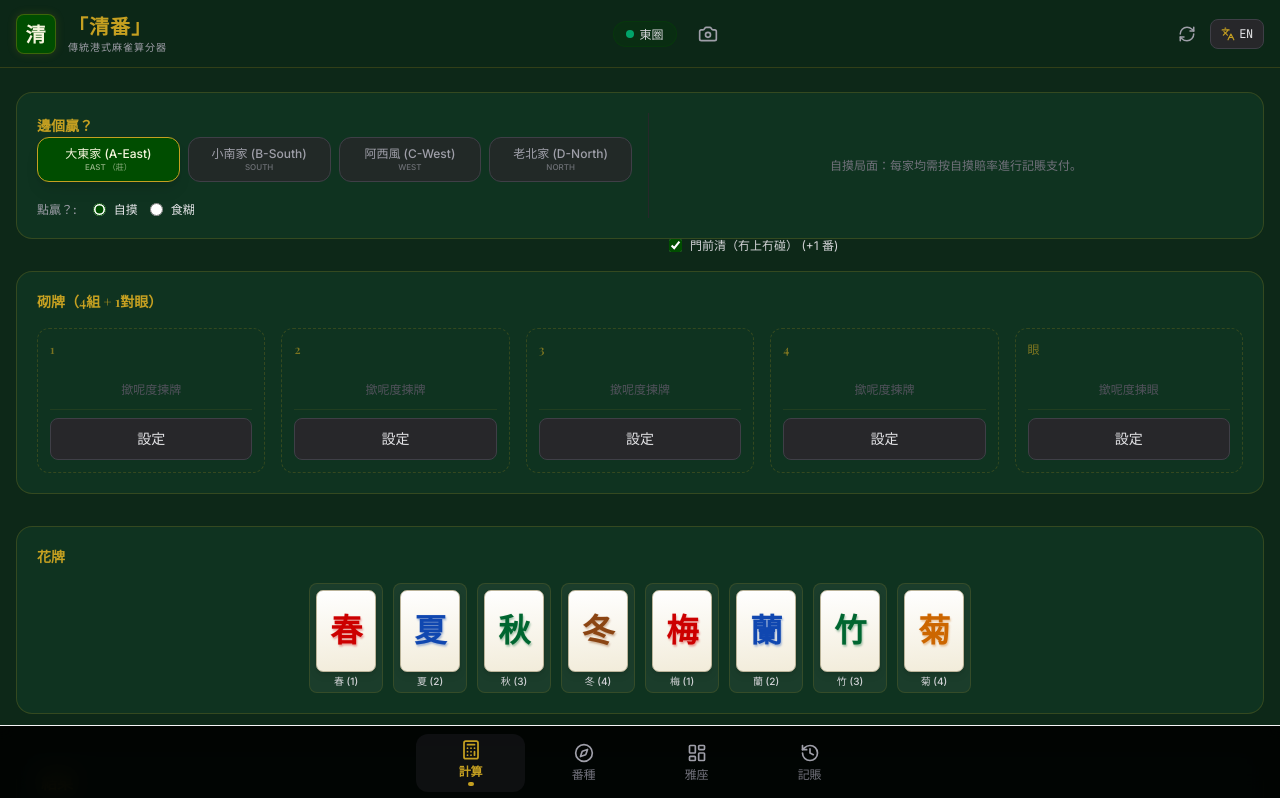
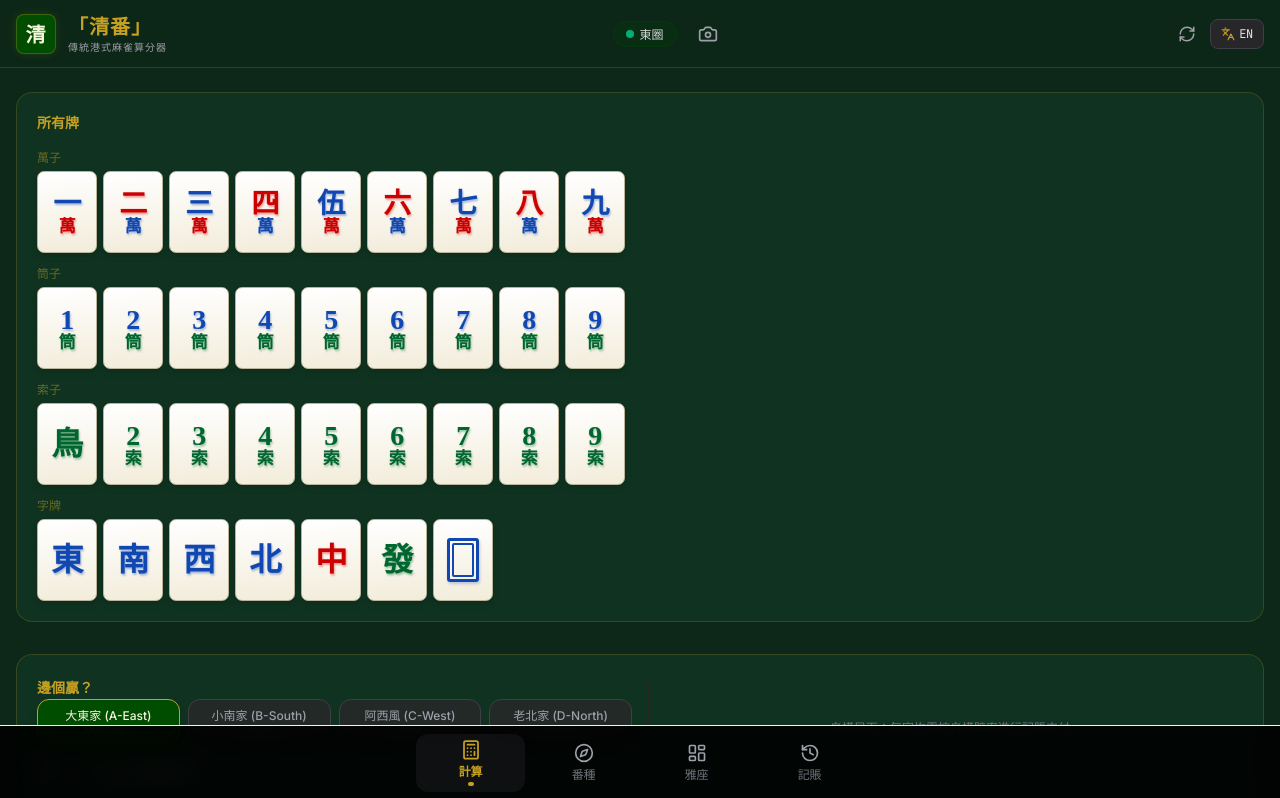
Before and after one commit to MOGIKLABS/-ChingFan-Mahjong, a React (Vite) app: page / in a window 1280 px wide. Shown: the top 798 px of the page. Built offline with nearby package versions, Linux system fonts and the light colour scheme; a web font is replaced by a local one.

Commit message:
Update BuilderView.tsx

```diff
--- a/src/components/BuilderView.tsx
+++ b/src/components/BuilderView.tsx
@@ -295,6 +295,53 @@ export default function BuilderView({
 
   return (
     <div id="builder-view" className="space-y-8">
+      {/* Tile Palette - all tiles visible for quick reference and selection */}
+      {editingSlot === null && (
+        <div className="border border-gold-leaf/20 bg-[#0f3320] p-5 rounded-2xl space-y-4">
+          <h3 className="text-sm font-serif font-semibold text-gold-leaf">
+            {language === 'zh-HK' ? '所有牌' : 'All Tiles'}
+          </h3>
+          <div className="space-y-3">
+            {/* Characters */}
+            <div>
+              <span className="text-xs text-gold-leaf/50 font-serif block mb-1.5">{language === 'zh-HK' ? '萬子' : 'Characters'}</span>
+              <div className="flex flex-wrap gap-1.5">
+                {[1,2,3,4,5,6,7,8,9].map(n => (
+                  <TileVisual key={`${n}w`} tileId={`${n}w`} size="sm" />
+                ))}
+              </div>
+            </div>
+            {/* Dots */}
+            <div>
+              <span className="text-xs text-gold-leaf/50 font-serif block mb-1.5">{language === 'zh-HK' ? '筒子' : 'Dots'}</span>
+              <div className="flex flex-wrap gap-1.5">
+                {[1,2,3,4,5,6,7,8,9].map(n => (
+                  <TileVisual key={`${n}d`} tileId={`${n}d`} size="sm" />
+                ))}
+              </div>
+            </div>
+            {/* Bamboo */}
+            <div>
+              <span className="text-xs text-gold-leaf/50 font-serif block mb-1.5">{language === 'zh-HK' ? '索子' : 'Bamboo'}</span>
+              <div className="flex flex-wrap gap-1.5">
+                {[1,2,3,4,5,6,7,8,9].map(n => (
+                  <TileVisual key={`${n}b`} tileId={`${n}b`} size="sm" />
+                ))}
+              </div>
+            </div>
+            {/* Honours */}
+            <div>
+              <span className="text-xs text-gold-leaf/50 font-serif block mb-1.5">{language === 'zh-HK' ? '字牌' : 'Honours'}</span>
+              <div className="flex flex-wrap gap-1.5">
+                {['east','south','west','north','red','green','white'].map(id => (
+                  <TileVisual key={id} tileId={id} size="sm" />
+                ))}
+              </div>
+            </div>
+          </div>
+        </div>
+      )}
+
       {/* Configuration context cards */}
       <div className="grid grid-cols-1 md:grid-cols-2 gap-4 border border-gold-leaf/20 bg-[#0f3320] p-5 rounded-2xl">
         {/* Left Card: Winner Selection */}
```
